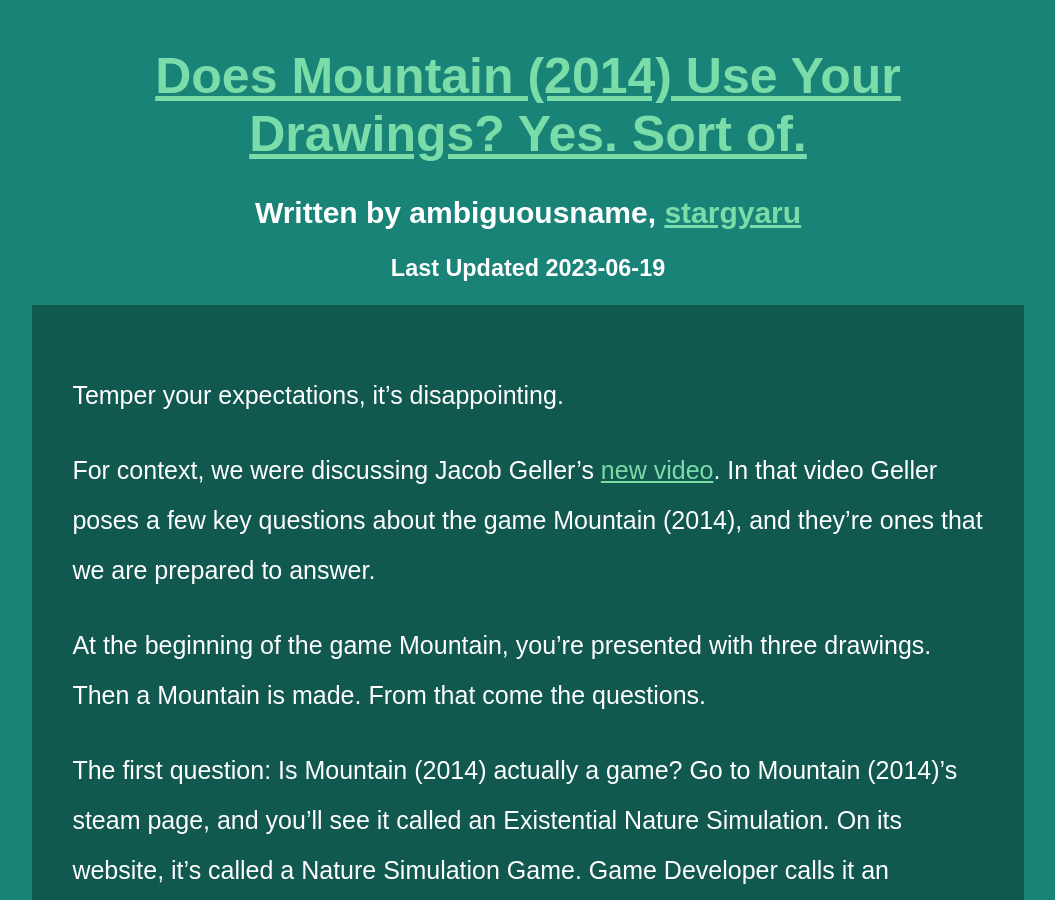
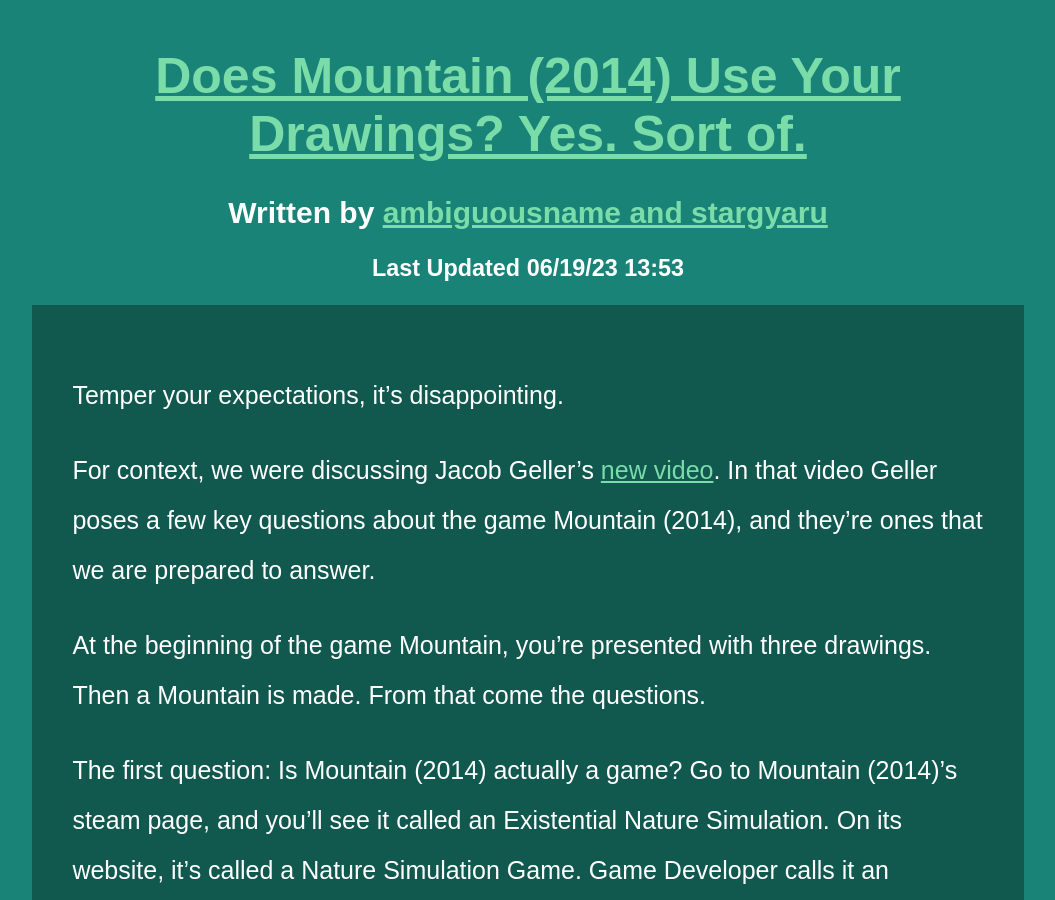
Before and after one commit to ambiguousname/ambiguousname.github.io, a Jekyll site: the page built from _posts/2023-06-19-mountain.md, in a window 1280 px wide and 900 px high. Shown: the whole window, without its empty margins (112-1167 px from the left). Built offline with Jekyll 4.4.1, drawn with Linux system fonts in a browser that asks for light colours.

Commit message:
Added author and last updated support for RSS

```diff
--- a/_config.yml
+++ b/_config.yml
@@ -4,7 +4,8 @@
 url: https://ambiguous.name
 title: ambiguous.name
 description: CS major and Applied Math minor geeks out about stuff.
-author: ambiguousname
+author:
+  name: ambiguousname
 
 collections:
   projects:
--- a/_layouts/post.html
+++ b/_layouts/post.html
@@ -27,13 +27,15 @@
             <a href="/blog"><h1>{{ page.title }}</h1></a>
             {% if page.author %}
             <h2>Written by
-                {% for author in page.author %}
-                {{ author }}{% if forloop.last != true %},{% endif %}
-                {% endfor %}
+                {% if page.author.name %}
+                    <a href="{{ page.author.uri }}">{{ page.author.name }}</a>
+                {% else %}
+                    {{ page.author }}
+                {% endif %}
             </h2>
             {% endif %}
-            {% if page.updated %}
-            <h3> Last Updated {{ page.updated }}</h3>
+            {% if page.last_modified_at %}
+            <h3> Last Updated {{ page.last_modified_at | date: "%D %H:%M %Z" }}</h3>
             {% endif %}
             <div class="post-content">
                 {{ content }}
--- a/_posts/2023-06-19-mountain.md
+++ b/_posts/2023-06-19-mountain.md
@@ -2,10 +2,10 @@
 layout: post
 title: "Does Mountain (2014) Use Your Drawings? Yes. Sort of."
 image: /assets/images/mountain/mountainText.png
-updated: 2023-06-19
 author:
-- ambiguousname
-- <a href="https://twitter.com/stargyaru">stargyaru</a>
+  name: ambiguousname and stargyaru
+  uri: https://twitter.com/stargyaru
+last_modified_at: 2023-06-19 13:53 PDT
 ---
 <script type="module" src="https://unpkg.com/@google/model-viewer/dist/model-viewer.min.js"></script>
 
```
Also changed, not shown: _posts/2021-06-16-gremlin-garden.md (+1 -1 lines), _posts/2021-06-16-sscl.md (+1 -1 lines), _posts/2022-07-22-dice-rolling.md (+1 -1 lines).
